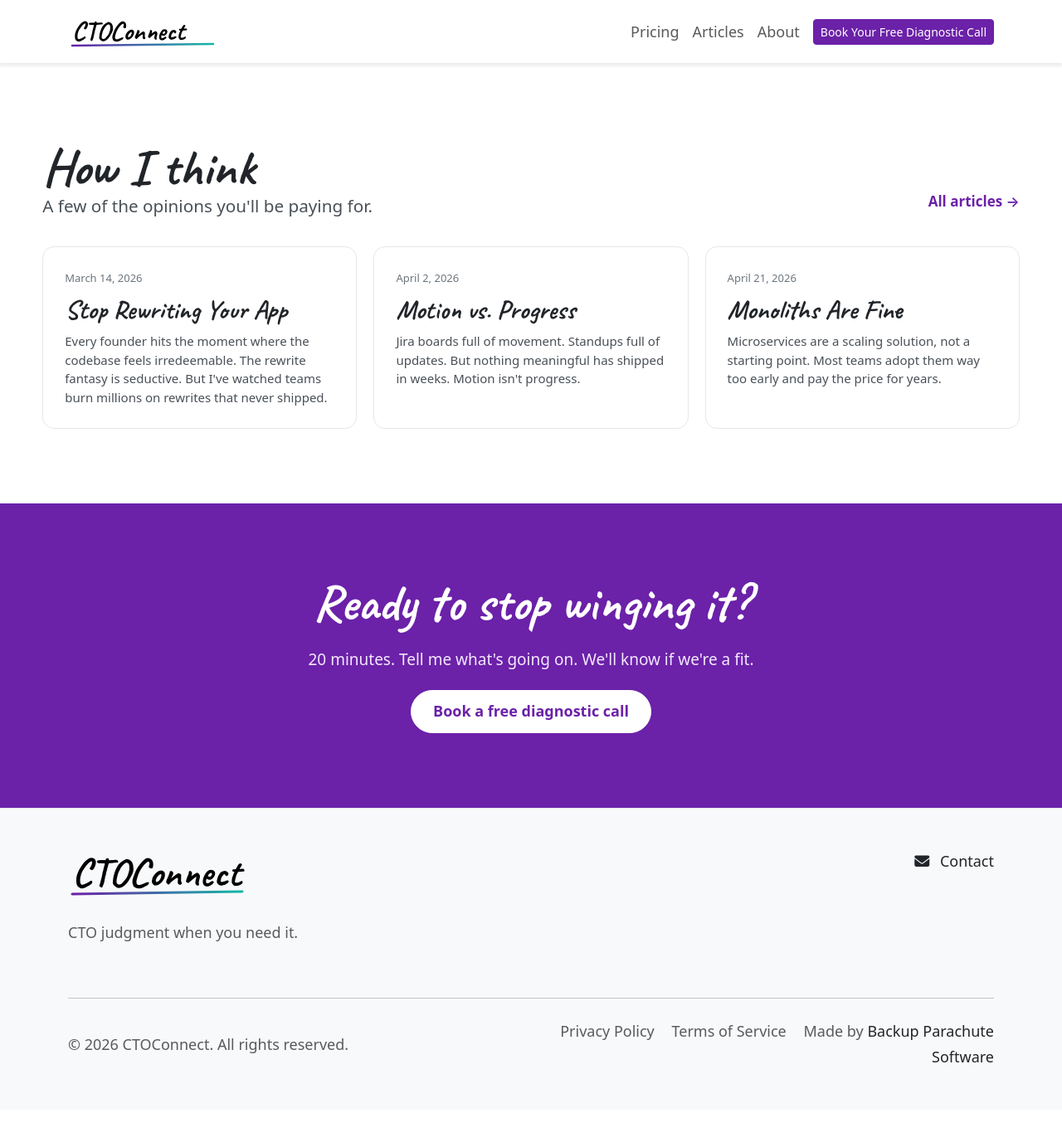
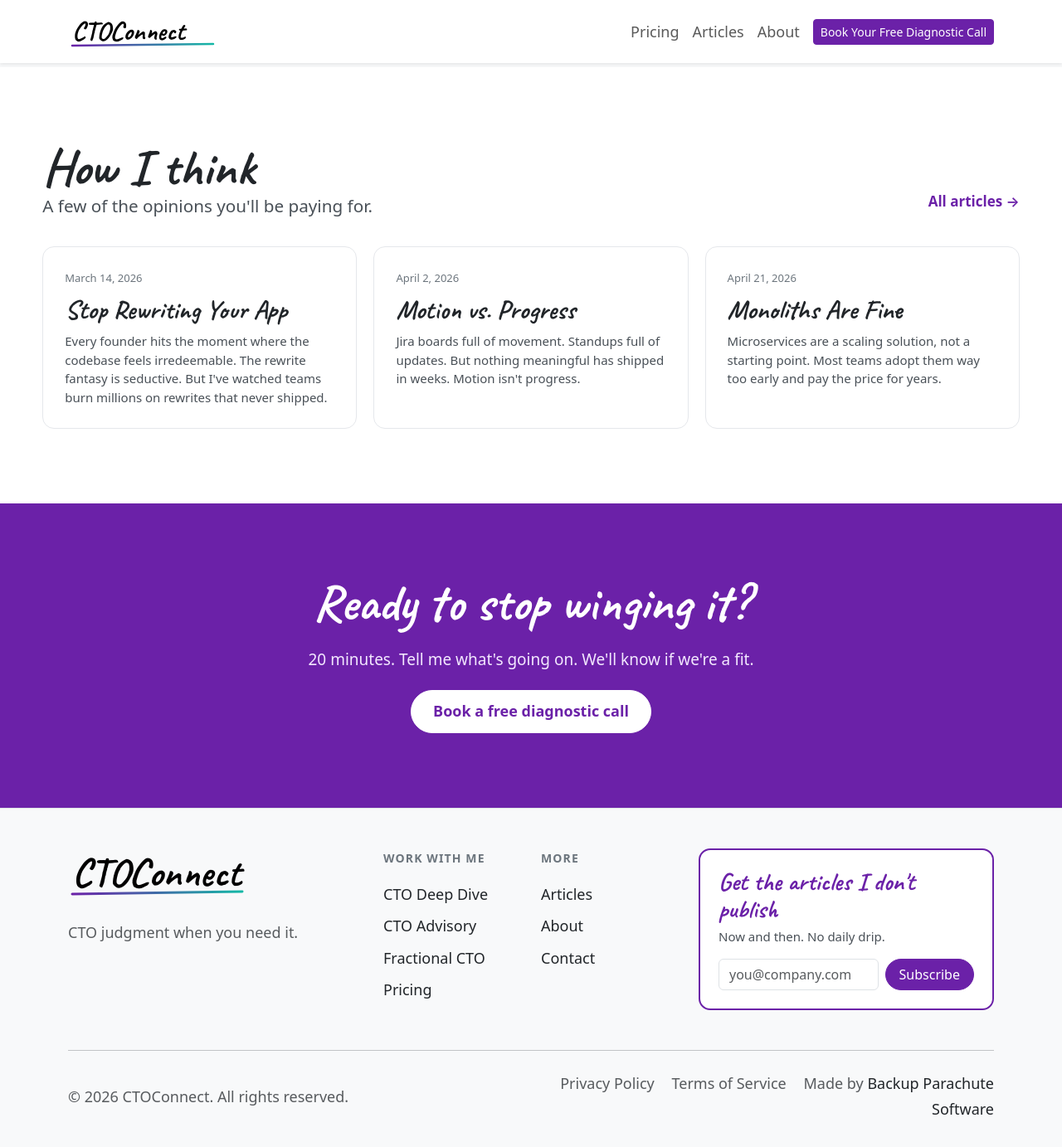
Before and after one commit to backupparachute/ctoconnect-website, a Jekyll site: the page built from index.html, in a window 1280 px wide and 1400 px high, scrolled down 4614 px. Shown: the top 1383 px of the window at 83% size. Built offline with Jekyll 4.4.1, drawn with Linux system fonts in a browser that asks for light colours; comment, search, counter and statistics services are not loaded; before the commit the page ends 5952 px from its top, so only the background shows below that.

Commit message:
Add footer links and a small newsletter signup
The footer now lists the three services, Pricing, Articles, About and
Contact. A small outlined newsletter box sits on the right. It reuses
the existing newsletter form with a new "footer" context, so it posts
to the same endpoint and hides once someone has subscribed.

Co-Authored-By: Claude Opus 5.5 <noreply@anthropic.com>

```diff
--- a/_includes/newsletter-form.html
+++ b/_includes/newsletter-form.html
@@ -1,9 +1,32 @@
 {%- comment -%}
 Newsletter signup. Posts to site.newsletter_endpoint and unlocks [data-gated] content on success.
 Optional param:
-  context - "article" (default) for the wall on a gated article, "general" for the end of public pages
+  context - "article" (default) for the wall on a gated article, "general" for the end of public pages,
+            "footer" for the small outlined box in the site footer
 {%- endcomment -%}
 {%- assign context = include.context | default: "article" -%}
+{%- if context == "footer" %}
+<div class="ctoc-newsletter newsletter-footer">
+    <div class="ctoc-newsletter-form">
+        <p class="newsletter-footer-title">Get the articles I don't publish</p>
+        <p class="newsletter-footer-text">Now and then. No daily drip.</p>
+        <form class="newsletter-footer-row" novalidate>
+            <label class="visually-hidden" for="ctoc-email-footer">Email</label>
+            <input type="email" class="form-control" id="ctoc-email-footer" name="email" placeholder="you@company.com" required autocomplete="email">
+            <button type="submit" class="btn btn-purple rounded-pill px-3">Subscribe</button>
+            <!-- Honeypot. Bots fill it, people never see it. -->
+            <div style="position:absolute; left:-10000px;" aria-hidden="true">
+                <label>Website <input type="text" name="website" tabindex="-1" autocomplete="off"></label>
+            </div>
+        </form>
+        <p class="small text-danger mt-2 mb-0 ctoc-newsletter-error" style="display:none;">That didn't go through. Give it a minute and try again.</p>
+    </div>
+    <div class="ctoc-newsletter-done" style="display:none;">
+        <p class="newsletter-footer-title">You're in.</p>
+        <p class="newsletter-footer-text mb-0">Articles for subscribers are open for you across the site.</p>
+    </div>
+</div>
+{%- else %}
 <div class="card shadow rounded-3 border-0 bg-purple text-white ctoc-newsletter">
     <div class="card-body p-5 text-center">
         <div class="ctoc-newsletter-form">
@@ -39,6 +62,7 @@ Optional param:
         </div>
     </div>
 </div>
+{%- endif %}
 <script>
 (function () {
     var box = document.currentScript.previousElementSibling;
--- a/_layouts/default.html
+++ b/_layouts/default.html
@@ -118,7 +118,7 @@
     <footer class="bg-light py-5 border-top">
         <div class="container">
             <div class="row">
-                <div class="col-lg-6 mb-4">
+                <div class="col-lg-4 mb-4">
                     <svg width="240" height="70" viewBox="0 0 240 70" class="mb-3">
                         <text x="5" y="45"
                               font-family="'Caveat', cursive"
@@ -141,11 +141,25 @@
                     <p class="text-muted">CTO judgment when you need it.</p>
                     {% endunless %}
                 </div>
-                <div class="col-lg-6 mb-4 text-lg-end">
-                    <p class="mb-2">
-                        <i class="fas fa-envelope me-2"></i>
-                        <a href="{{ site.baseurl }}/contact/" class="text-decoration-none text-dark" onclick="fathom.trackEvent('Clicked Contact')">Contact</a>
-                    </p>
+                <div class="col-6 col-lg-2 mb-4">
+                    <p class="footer-heading">Work with me</p>
+                    <ul class="footer-links">
+                        <li><a href="{{ site.baseurl }}/deep-dive/">CTO Deep Dive</a></li>
+                        <li><a href="{{ site.baseurl }}/advisory/">CTO Advisory</a></li>
+                        <li><a href="{{ site.baseurl }}/fractional-cto/">Fractional CTO</a></li>
+                        <li><a href="{{ site.baseurl }}/pricing/">Pricing</a></li>
+                    </ul>
+                </div>
+                <div class="col-6 col-lg-2 mb-4">
+                    <p class="footer-heading">More</p>
+                    <ul class="footer-links">
+                        <li><a href="{{ site.baseurl }}/articles/">Articles</a></li>
+                        <li><a href="{{ site.baseurl }}/about/">About</a></li>
+                        <li><a href="{{ site.baseurl }}/contact/" onclick="fathom.trackEvent('Clicked Contact')">Contact</a></li>
+                    </ul>
+                </div>
+                <div class="col-lg-4 mb-4">
+                    {% include newsletter-form.html context="footer" %}
                 </div>
             </div>
             <hr class="my-4">
--- a/assets/css/redesign.css
+++ b/assets/css/redesign.css
@@ -1037,3 +1037,65 @@
         grid-template-columns: 1fr;
     }
 }
+
+/* Site footer: link columns and a small newsletter box */
+
+.footer-heading {
+    font-size: 14px;
+    font-weight: 600;
+    text-transform: uppercase;
+    letter-spacing: 0.08em;
+    color: var(--subtle);
+    margin: 0 0 12px;
+}
+
+.footer-links {
+    list-style: none;
+    padding: 0;
+    margin: 0;
+}
+
+.footer-links a {
+    display: inline-block;
+    padding: 4px 0;
+    color: var(--ink);
+    text-decoration: none;
+}
+
+.footer-links a:hover {
+    color: var(--purple);
+    text-decoration: underline;
+}
+
+.newsletter-footer {
+    background: #fff;
+    border: 2px solid var(--purple);
+    border-radius: 14px;
+    padding: 22px;
+}
+
+.newsletter-footer-title {
+    font-family: 'Caveat', cursive;
+    font-weight: 700;
+    font-size: 30px;
+    line-height: 1.1;
+    color: var(--purple);
+    margin: 0;
+}
+
+.newsletter-footer-text {
+    font-size: 15px;
+    color: var(--muted);
+    margin: 4px 0 14px;
+}
+
+.newsletter-footer-row {
+    display: flex;
+    flex-wrap: wrap;
+    gap: 8px;
+}
+
+.newsletter-footer-row .form-control {
+    flex: 1 1 180px;
+    min-width: 0;
+}
```
